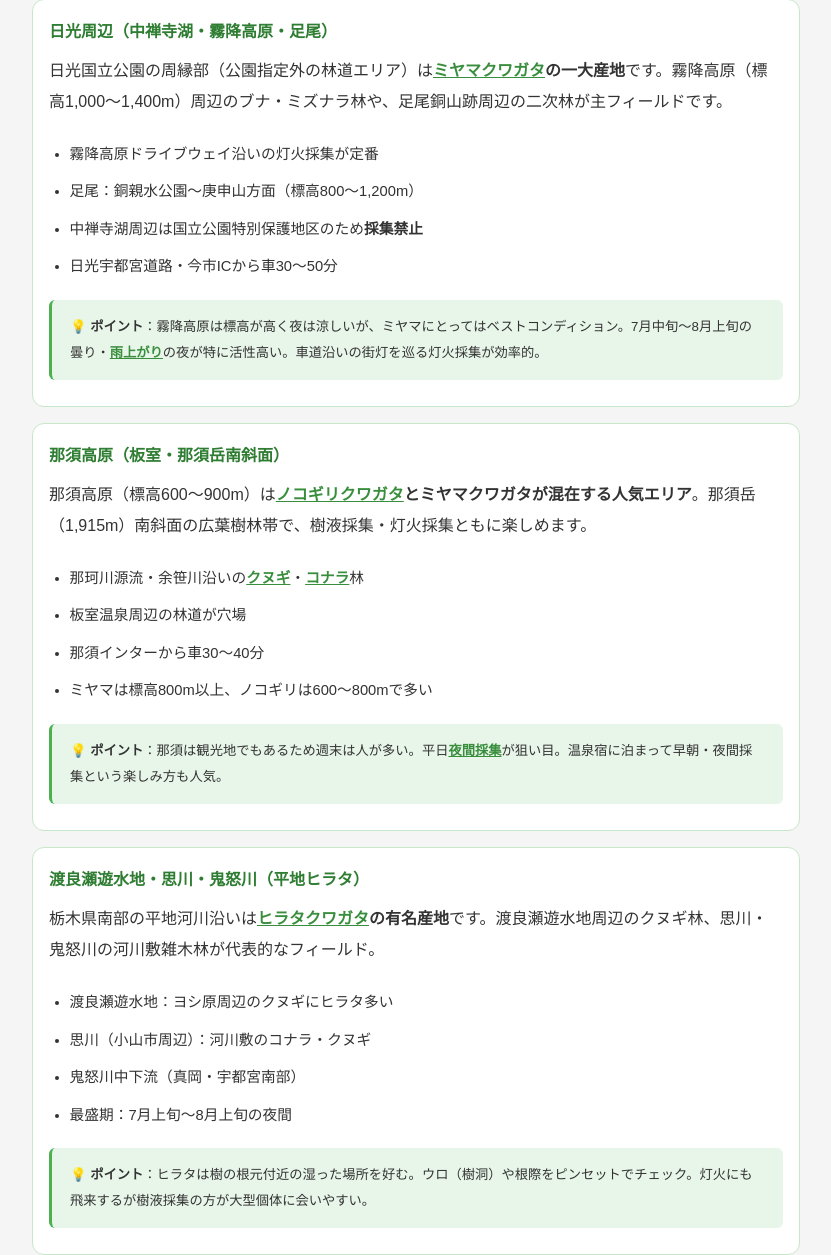
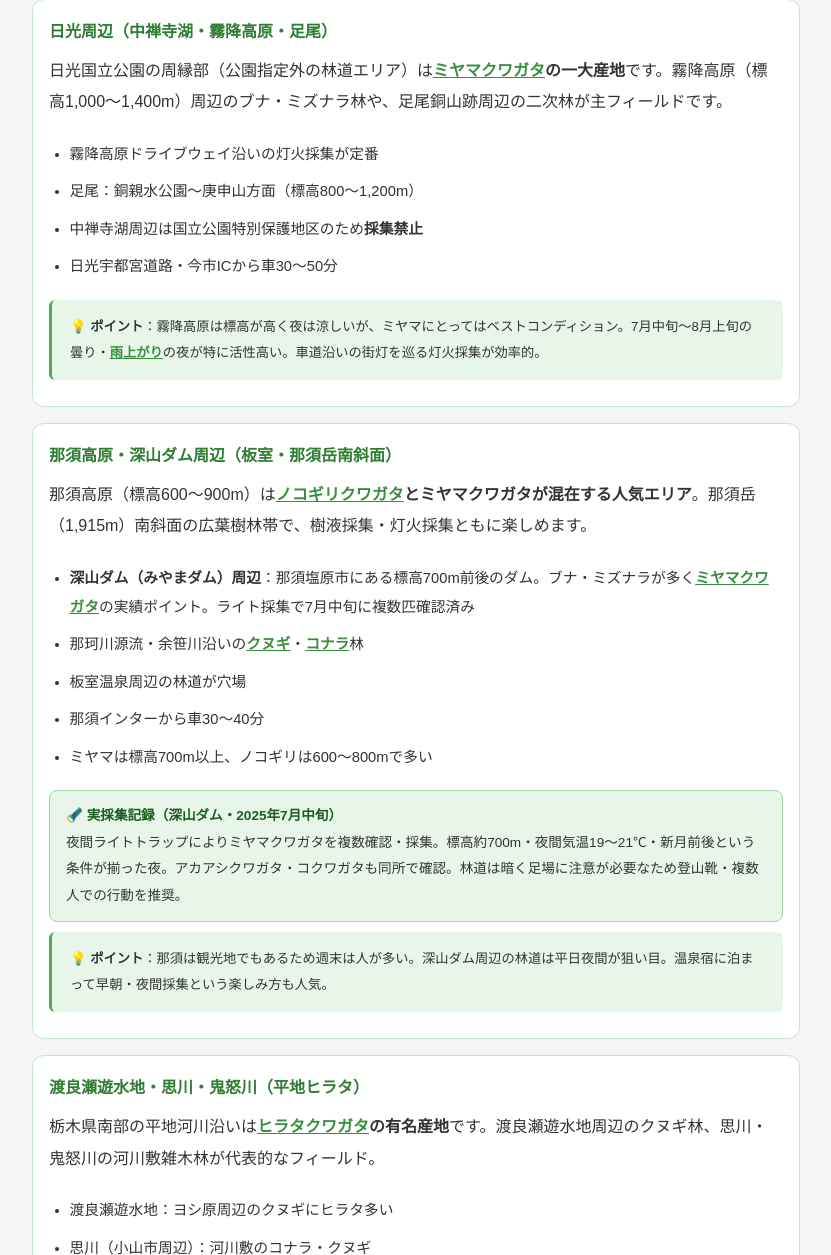
Before and after one commit to 0515naokit-sketch/beetle-finder, a Flask app: page /guide/pref/tochigi in a window 1280 px wide. Shown: the part 980-2235 px from the top of the page, without its empty margins (224-1055 px from the left). Run offline with Flask 3, Linux system fonts and the light colour scheme.

Commit message:
E-E-A-T強化: 深山ダム（栃木県）実採集レポートを3ページに追加
実体験：深山ダム周辺（那須塩原市・標高約700m）
2025年7月中旬・ライトトラップ・ミヤマクワガタ複数確認

追加ページ:
- guide_miyama.html: 「実採集レポート」ボックスとして体験談を追加
  （場所・日時・条件・採集方法・フィールドの特徴を詳述）
- guide_pref_tochigi.html: 那須エリアのarea-cardに深山ダムを
  具体的スポットとして明記＋実記録インフォボックス追加
- about.html: 著者の採集実績テーブルに深山ダム行を追加

Co-Authored-By: Claude Sonnet 4.6 <noreply@anthropic.com>

```diff
--- a/templates/about.html
+++ b/templates/about.html
@@ -326,6 +326,7 @@
    <tr><td><strong>高尾・陣馬（東京）</strong></td><td>コクワ・ノコギリ・ミヤマ</td><td>子供と一緒のファミリー採集に最適。アクセスが良い</td></tr>
    <tr><td><strong>富士山麓（静岡・山梨）</strong></td><td>ミヤマ・スジクワ・アカアシ</td><td>ブナ帯でアカアシクワガタを初採集したエリア</td></tr>
    <tr><td><strong>丹沢（神奈川）</strong></td><td>ヒラタ・ノコギリ・コクワ</td><td>低山帯でヒラタが多い。クヌギ・コナラの樹液ポイントが豊富</td></tr>
+   <tr><td><strong>深山ダム・那須（栃木）</strong></td><td>ミヤマ・アカアシ・コクワ</td><td>7月中旬のライト採集でミヤマクワガタを複数確認。標高700m、夜間気温19〜21℃が好条件</td></tr>
    <tr><td><strong>那須・日光（栃木）</strong></td><td>ミヤマ・オオクワ</td><td>オオクワガタを材割りで初採集した思い出の地</td></tr>
    <tr><td><strong>屋久島（鹿児島）</strong></td><td>ヤクシマコクワ・ノコギリ</td><td>島固有亜種を目当てに遠征。夜の原生林は格別</td></tr>
    <tr><td><strong>北海道（道東・道北）</strong></td><td>エゾミヤマ・エゾコクワ</td><td>本州とは別亜種のエゾミヤマを採るため遠征</td></tr>
--- a/templates/guide_pref_tochigi.html
+++ b/templates/guide_pref_tochigi.html
@@ -166,15 +166,20 @@
  </div>
 
  <div class="area-card">
- <h3>那須高原（板室・那須岳南斜面）</h3>
+ <h3>那須高原・深山ダム周辺（板室・那須岳南斜面）</h3>
  <p>那須高原（標高600〜900m）は<strong><a href="/guide/nokogiri" style="color:#388e3c;font-weight:700;text-decoration:underline">ノコギリクワガタ</a>とミヤマクワガタが混在する人気エリア</strong>。那須岳（1,915m）南斜面の広葉樹林帯で、樹液採集・灯火採集ともに楽しめます。</p>
  <ul>
+ <li><strong>深山ダム（みやまダム）周辺</strong>：那須塩原市にある標高700m前後のダム。ブナ・ミズナラが多く<a href="/guide/miyama" style="color:#388e3c;font-weight:700;text-decoration:underline">ミヤマクワガタ</a>の実績ポイント。ライト採集で7月中旬に複数匹確認済み</li>
  <li>那珂川源流・余笹川沿いの<a href="/guide/tree" style="color:#388e3c;font-weight:700;text-decoration:underline">クヌギ</a>・<a href="/guide/tree" style="color:#388e3c;font-weight:700;text-decoration:underline">コナラ</a>林</li>
  <li>板室温泉周辺の林道が穴場</li>
  <li>那須インターから車30〜40分</li>
- <li>ミヤマは標高800m以上、ノコギリは600〜800mで多い</li>
+ <li>ミヤマは標高700m以上、ノコギリは600〜800mで多い</li>
  </ul>
- <div class="tip-box">💡 <strong>ポイント</strong>：那須は観光地でもあるため週末は人が多い。平日<a href="/guide/night" style="color:#388e3c;font-weight:700;text-decoration:underline">夜間採集</a>が狙い目。温泉宿に泊まって早朝・夜間採集という楽しみ方も人気。</div>
+ <div style="background:#e8f5e9;border:1px solid #a5d6a7;border-radius:8px;padding:12px 16px;margin:10px 0;font-size:.85rem">
+  <strong style="color:#1b5e20">🔦 実採集記録（深山ダム・2025年7月中旬）</strong><br>
+  夜間ライトトラップによりミヤマクワガタを複数確認・採集。標高約700m・夜間気温19〜21℃・新月前後という条件が揃った夜。アカアシクワガタ・コクワガタも同所で確認。林道は暗く足場に注意が必要なため登山靴・複数人での行動を推奨。
+ </div>
+ <div class="tip-box">💡 <strong>ポイント</strong>：那須は観光地でもあるため週末は人が多い。深山ダム周辺の林道は平日夜間が狙い目。温泉宿に泊まって早朝・夜間採集という楽しみ方も人気。</div>
  </div>
 
  <div class="area-card">
```
Also changed, not shown: templates/guide_miyama.html (+12 -0 lines).
